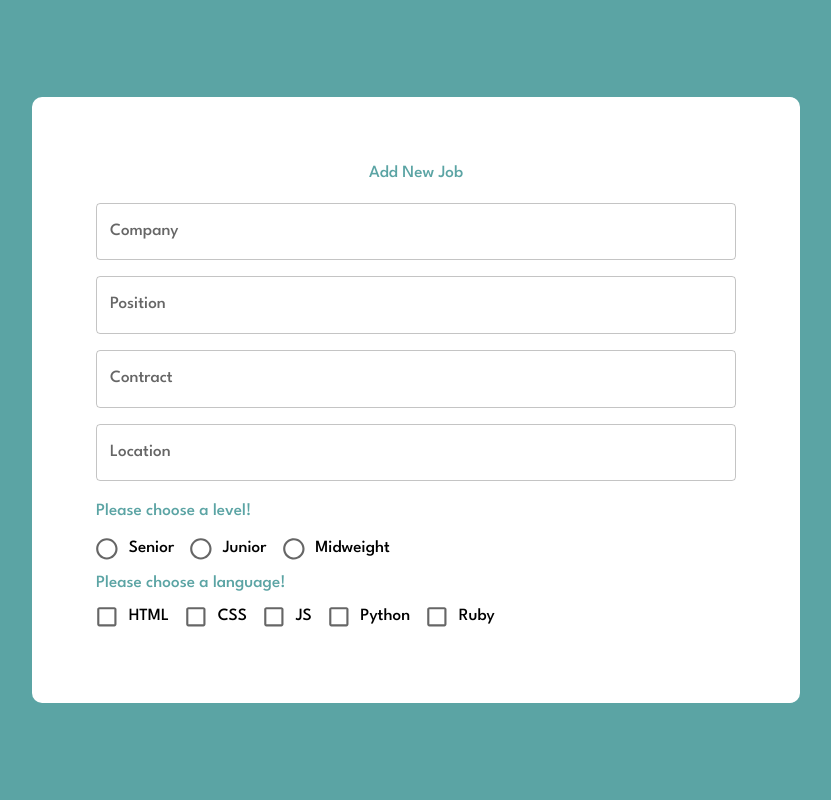
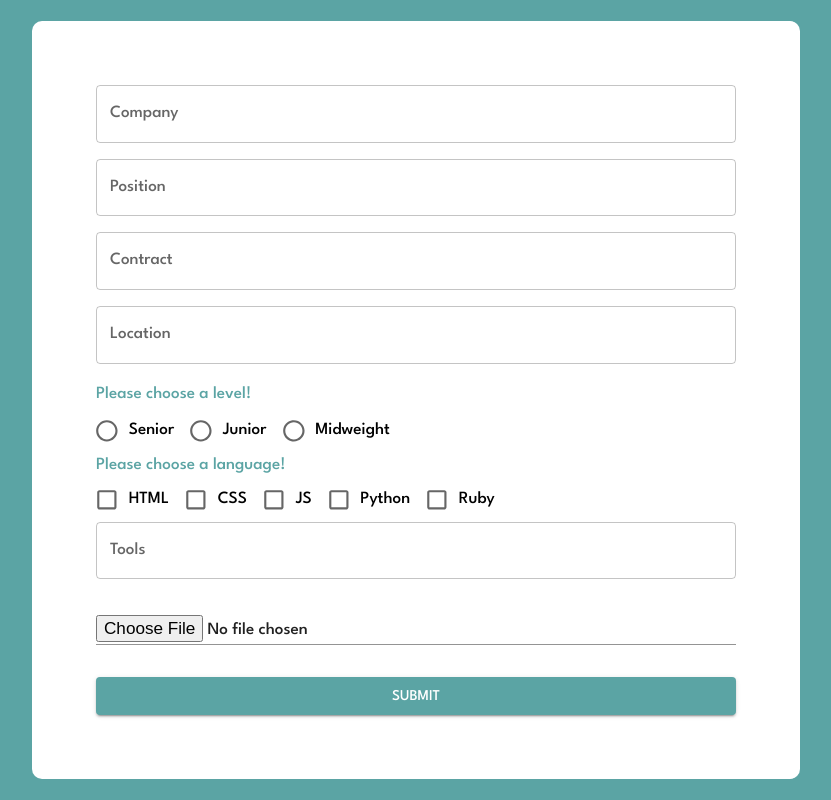
Before and after one commit to bmhuyquoc104/jobs-listing-website, a React (Vite) app in the folder client/: page /jobs-listing-website/addJob in a window 1280 px wide. Shown: the whole page, without its empty margins (224-1055 px from the left). Built offline with nearby package versions, Linux system fonts and the light colour scheme.

Commit message:
35. Add Autocomplete
- Autocomplete value = {} onChange = {} renderInputs = {}

```diff
--- a/client/src/pages/AddJob.jsx
+++ b/client/src/pages/AddJob.jsx
@@ -8,9 +8,11 @@ import {
   FormGroup,
   Checkbox,
   TextField,
-  InputAdornment,
   FormControlLabel,
+  Button,
+  Autocomplete,
   Typography,
+  Input,
 } from "@mui/material";
 
 const AddJob = () => {
@@ -18,7 +20,8 @@ const AddJob = () => {
   const [level, setLevel] = useState("");
   const [languages, setLanguages] = useState("");
   const [name, setName] = useState("");
-
+  const [tool, setTool] = useState(null);
+  const tools = ["React", "Sass", "Django", "Vue", "Ruby", "RoR"];
   console.log(languages);
 
   const handleChangeLanguages = (e) => {
@@ -40,22 +43,12 @@ const AddJob = () => {
     >
       <Stack
         p={8}
+        spacing = {4}
         justifyContent="center"
         sx={{ backgroundColor: "white", borderRadius: "10px" }}
         width="60%"
       >
         <FormControl>
-          <FormLabel
-            sx={{
-              marginBottom: "1em",
-              textAlign: "center",
-              color: "primary.main",
-            }}
-            id="job-experience-group-label"
-          >
-            Add New Job
-          </FormLabel>
-
           <Stack spacing={2} direction="column">
             <TextField
               size="medium"
@@ -168,7 +161,24 @@ const AddJob = () => {
               ></FormControlLabel>
             </FormGroup>
           </Stack>
+          <Stack>
+            <Autocomplete
+              value={tool}
+              onChange={(e, newTool) => setTool(newTool)}
+              options={tools}
+              freeSolo
+              renderInput={(params) => <TextField {...params} label="Tools" />}
+            ></Autocomplete>
+          </Stack>
         </FormControl>
+        {/* Upload File */}
+        <Stack>
+          <FormControl>
+            <Input type="file"></Input>
+          </FormControl>
+        </Stack>
+
+        <Button sx = {{color: "white"}} color="primary" variant = "contained">Submit</Button>
       </Stack>
     </Stack>
   );
```
